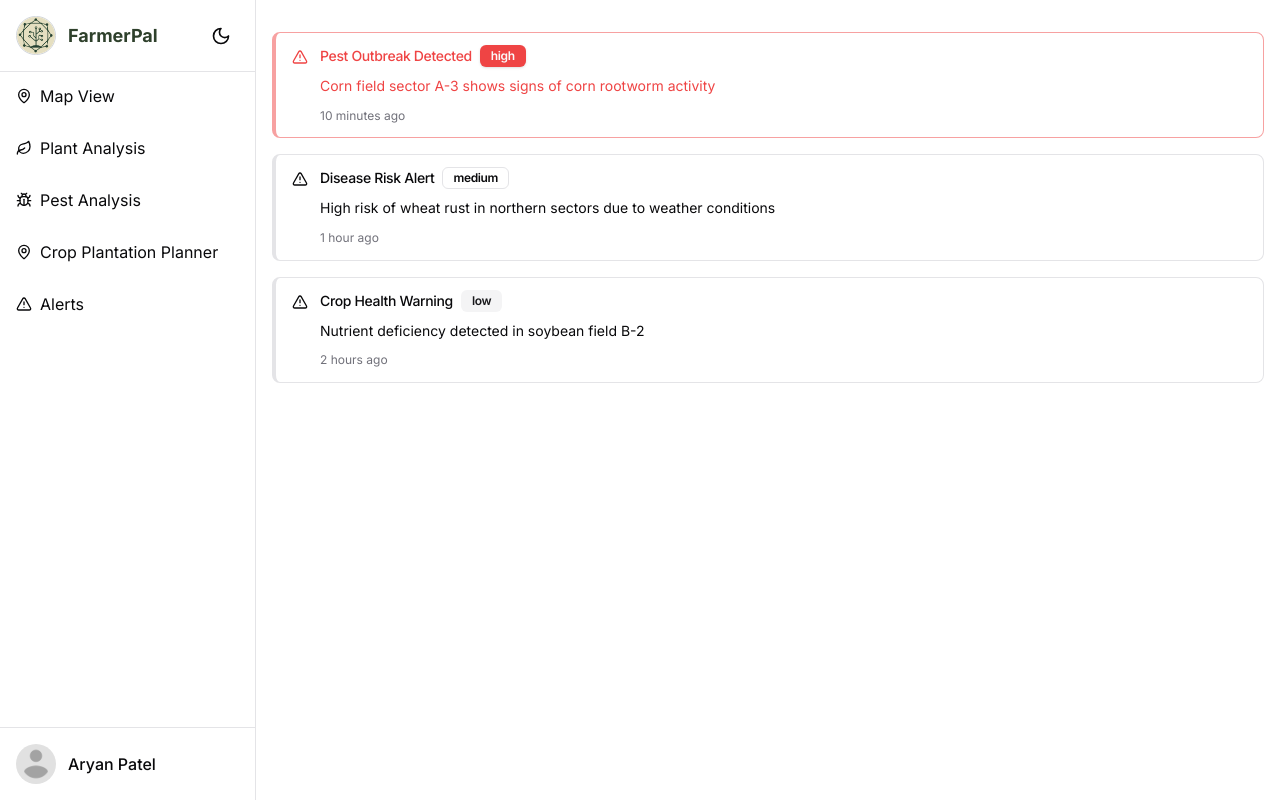
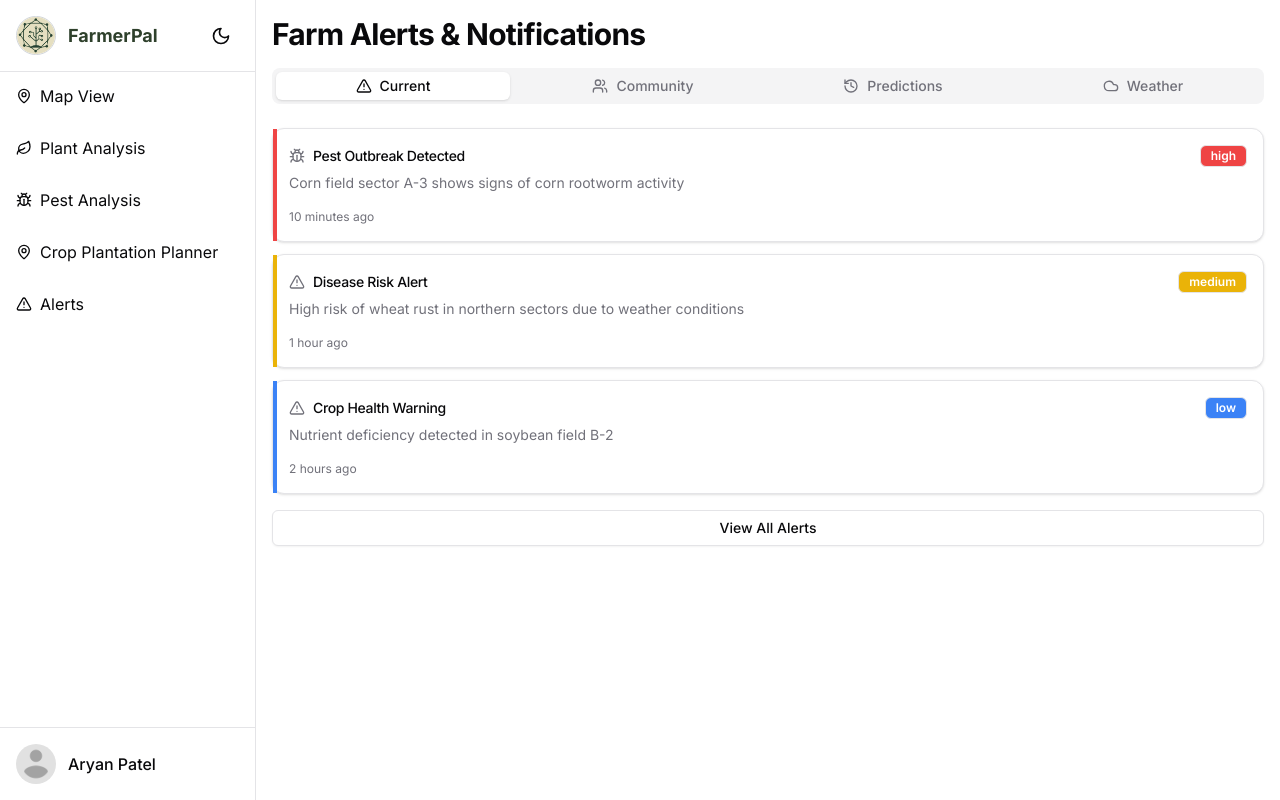
Before and after one commit to martinivnv/farmer-pal, a Next.js app: page /dashboard/alerts in a window 1280 px wide. Built offline with nearby package versions, Linux system fonts and the light colour scheme.

Commit message:
Alerts Page finished

```diff
--- a/src/app/dashboard/alerts/page.js
+++ b/src/app/dashboard/alerts/page.js
@@ -1,9 +1,15 @@
-import { AlertsList } from "@/components/alerts-list";
+import AlertsList from "@/components/alerts/AlertsList";
 
 export default function AlertsPage() {
   return (
     <div>
       <div className="w-full space-y-4">
+        <div className="flex items-center justify-between">
+          <h2 className="text-3xl font-bold tracking-tight">
+            Farm Alerts & Notifications
+          </h2>
+        </div>
+
         <AlertsList />
       </div>
     </div>
--- a/src/components/alerts/AlertsList.js
+++ b/src/components/alerts/AlertsList.js
@@ -1,3 +1,4 @@
+"use client";
 import React from "react";
 import { Badge } from "@/components/ui/badge";
 import { Button } from "@/components/ui/button";
```
